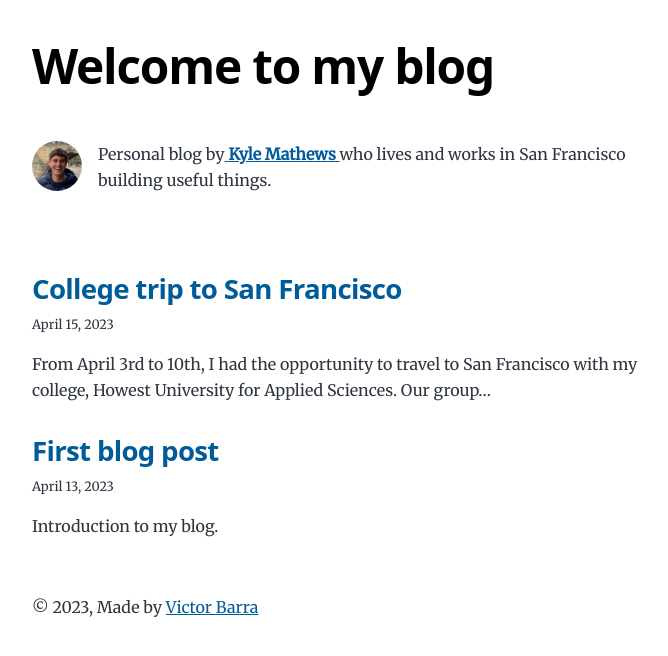
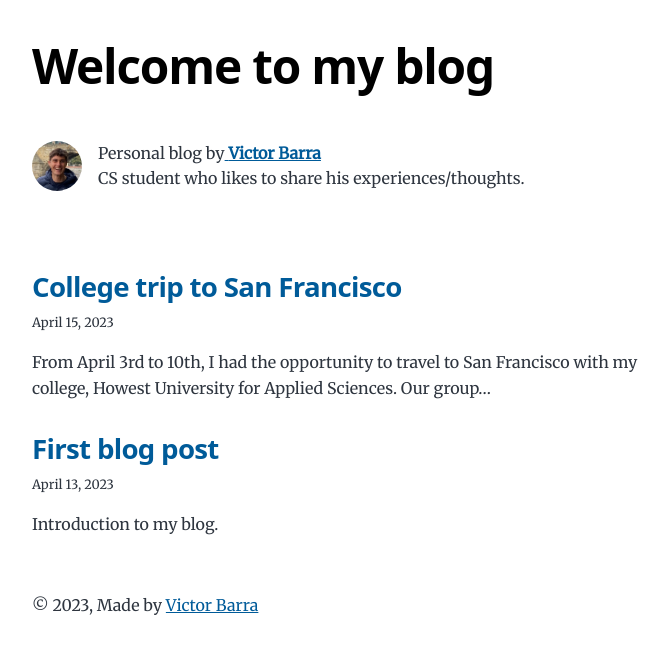
Before and after one commit to Vicba/blog, a Gatsby site: page / in a window 1280 px wide. Shown: the whole page, without its empty margins (292-960 px from the left). Built offline with nearby package versions, Linux system fonts and the light colour scheme; Gatsby itself is replaced by a stand-in of ours.

Commit message:
fix: graphql information

```diff
--- a/gatsby-config.js
+++ b/gatsby-config.js
@@ -9,15 +9,15 @@
  */
 module.exports = {
   siteMetadata: {
-    title: `Gatsby Starter Blog`,
+    title: `Welcome to my blog`,
     author: {
-      name: `Kyle Mathews`,
-      summary: `who lives and works in San Francisco building useful things.`,
+      name: `Victor Barra`,
+      summary: `CS student who likes to share his experiences/thoughts.`,
     },
     description: `A starter blog demonstrating what Gatsby can do.`,
-    siteUrl: `https://gatsbystarterblogsource.gatsbyjs.io/`,
+    siteUrl: `https://vicba.github.io/portfolio/`,
     social: {
-      twitter: `kylemathews`,
+      twitter: `VictorBarraa`,
     },
   },
   plugins: [
--- a/src/components/bio.js
+++ b/src/components/bio.js
@@ -43,14 +43,13 @@ const Bio = () => {
         alt="Profile picture"
       />
       {author?.name && (
-        <p>
+        <span>
           Personal blog by
           <a href={`https://twitter.com/${social?.twitter || ``}`}>
             <strong> {author.name} </strong>
           </a>
-          {author?.summary || null}
-          {` `}
-        </p>
+          <p>{author?.summary || null}</p>
+        </span>
       )}
     </div>
   )
--- a/src/components/layout.js
+++ b/src/components/layout.js
@@ -20,6 +20,8 @@ const Layout = ({ location, title, children }) => {
     )
   }
 
+
+
   return (
     <div className="global-wrapper" data-is-root-path={isRootPath}>
       <header className="global-header">{header}</header>
@@ -27,7 +29,7 @@ const Layout = ({ location, title, children }) => {
       <footer>
         © {new Date().getFullYear()}, Made by
         {` `}
-        <a href="https://www.gatsbyjs.com">Victor Barra</a>
+        <a href="https://vicba.github.io/portfolio/">Victor Barra</a>
       </footer>
     </div>
   )
```
